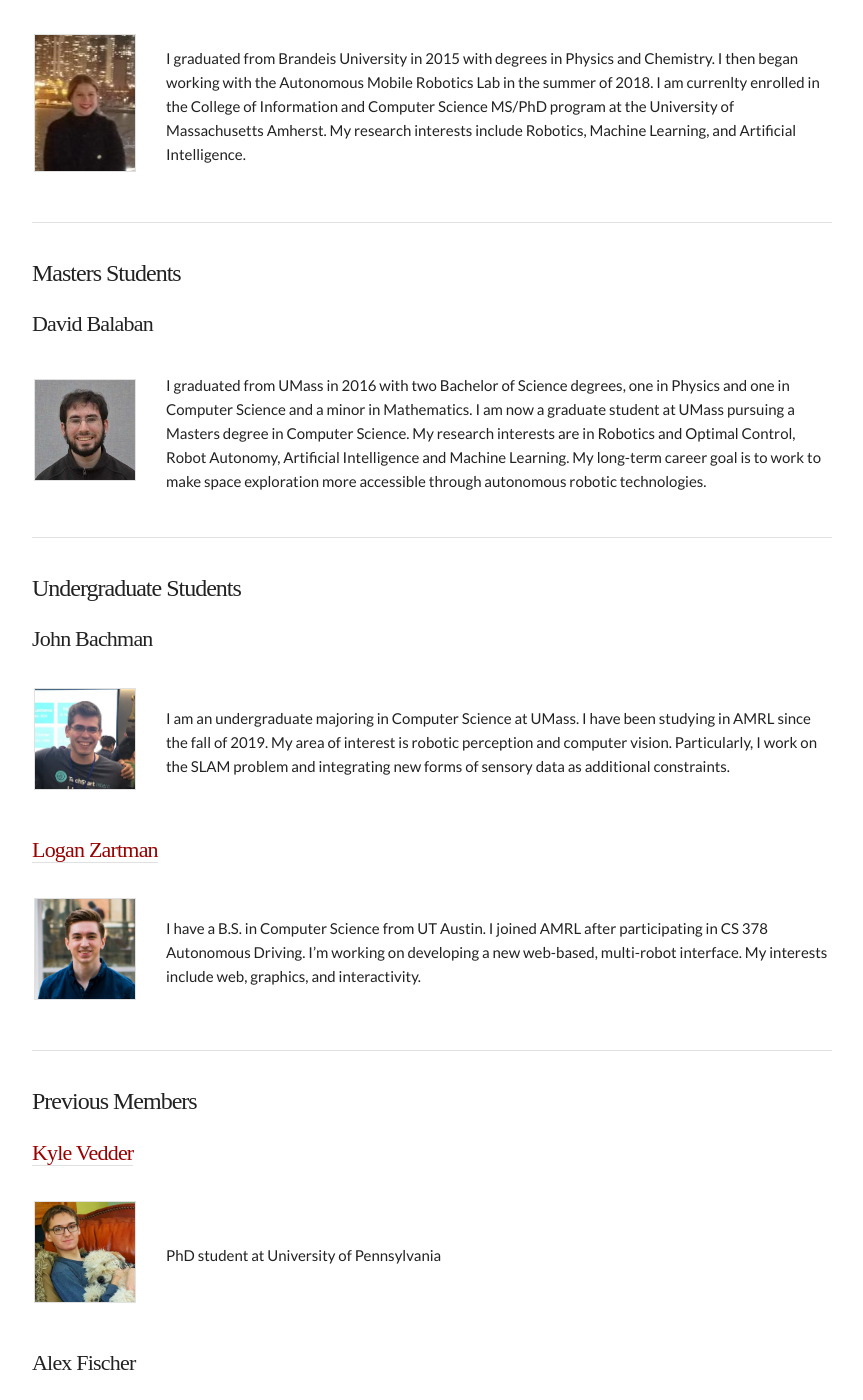
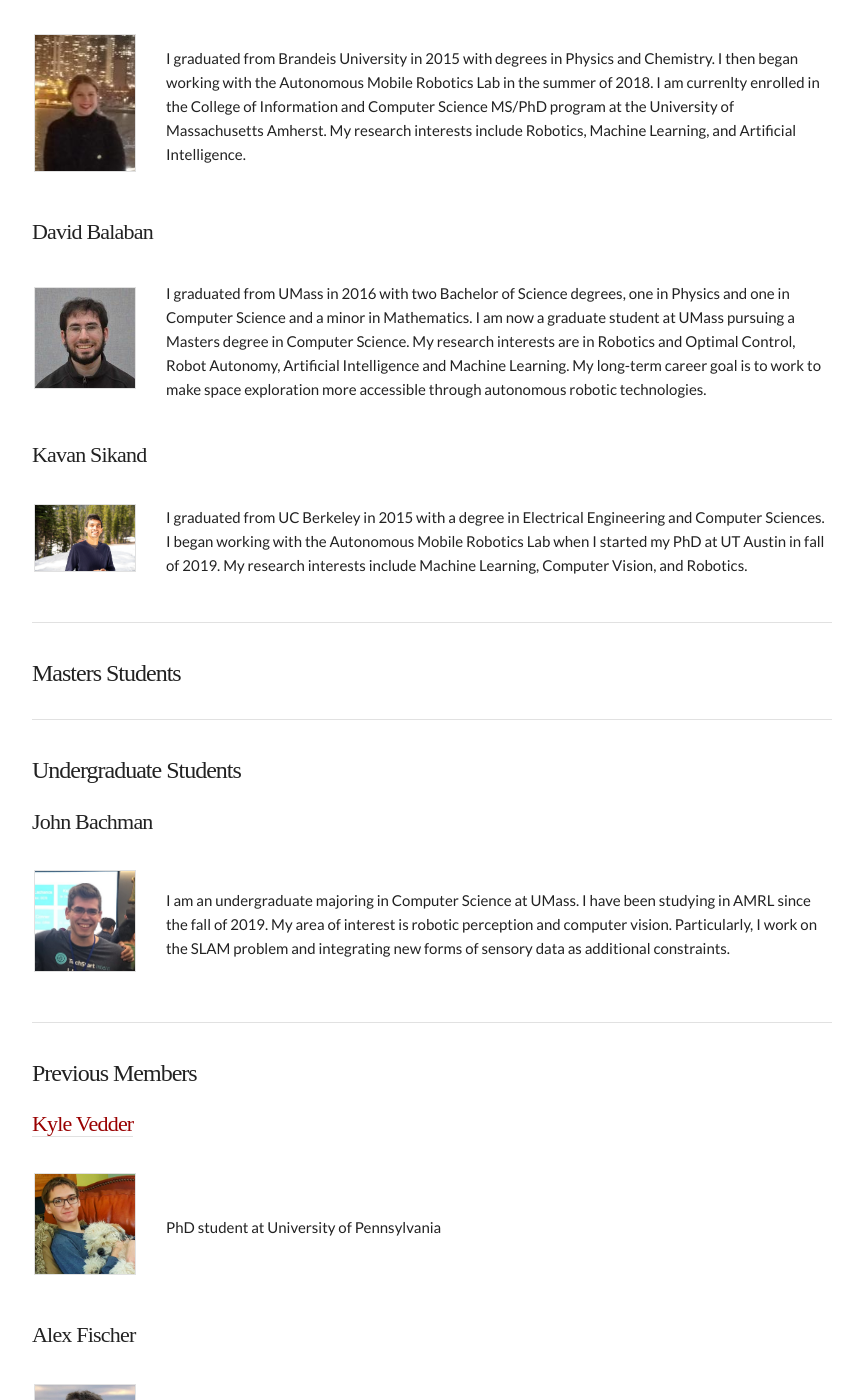
Before and after one commit to ut-amrl/ut-amrl.github.io, a Jekyll site: the page built from people.md, in a window 1280 px wide and 1400 px high, scrolled down 1051 px. Shown: the whole window, without its empty margins (208-1071 px from the left). Built offline with Jekyll 4.4.1, drawn with Linux system fonts in a browser that asks for light colours; nearby versions of some CDN libraries; some web fonts are replaced.

Commit message:
add kavan;
also move david into the PhD students section...

```diff
--- a/people.md
+++ b/people.md
@@ -31,13 +31,19 @@ order: 1
 |![Emily Pruc](assets/images/people/emily_pruc.jpg)  | I graduated from Brandeis University in 2015 with degrees in Physics and Chemistry. I then began working with the Autonomous Mobile Robotics Lab in the summer of 2018. I am currenlty enrolled in the College of Information and Computer Science MS/PhD program at the University of Massachusetts Amherst. My research interests include Robotics, Machine Learning, and Artificial Intelligence. |
 {: .people_table_hack}
 
----
-### Masters Students
-
 #### David Balaban
 
 | ![David Balaban](assets/images/people/david_balaban.jpg) | I graduated from UMass in 2016 with two Bachelor of Science degrees, one in Physics and one in Computer Science and a minor in Mathematics. I am now a graduate student at UMass pursuing a Masters degree in Computer Science. My research interests are in Robotics and Optimal Control, Robot Autonomy, Artificial Intelligence and Machine Learning. My long-term career goal is to work to make space exploration more accessible through autonomous robotic technologies. |
 {: .people_table_hack}
+
+#### Kavan Sikand
+
+|![Kavan Sikand](assets/images/people/kavan_sikand.jpg)  | I graduated from UC Berkeley in 2015 with a degree in Electrical Engineering and Computer Sciences. I began working with the Autonomous Mobile Robotics Lab when I started my PhD at UT Austin in fall of 2019. My research interests include Machine Learning, Computer Vision, and Robotics. |
+{: .people_table_hack}
+
+---
+### Masters Students
+
 
 ---
 
@@ -46,11 +52,6 @@ order: 1
 #### John Bachman
 
 | ![John Bachman](assets/images/people/john_bachman.jpg) | I am an undergraduate majoring in Computer Science at UMass. I have been studying in AMRL since the fall of 2019. My area of interest is robotic perception and computer vision. Particularly, I work on the SLAM problem and integrating new forms of sensory data as additional constraints. |
-{: .people_table_hack}
-
-#### [Logan Zartman](https://zartman.org)
-
-| ![Logan Zartman](assets/images/people/logan_zartman.jpg) | I have a B.S. in Computer Science from UT Austin. I joined AMRL after participating in CS 378 Autonomous Driving. I'm working on developing a new web-based, multi-robot interface. My interests include web, graphics, and interactivity.
 {: .people_table_hack}
 
 ---
@@ -87,8 +88,6 @@ order: 1
 |![Samer Nashed](assets/images/people/samer_nashed.jpg) | PhD student at UMass Amherst|
 {: .people_table_hack}
 
----
-
 #### George Larionov
 
 |![George Larianov](assets/images/people/george_larionov.jpg) | MS student at Carnegie Mellon University |
```
